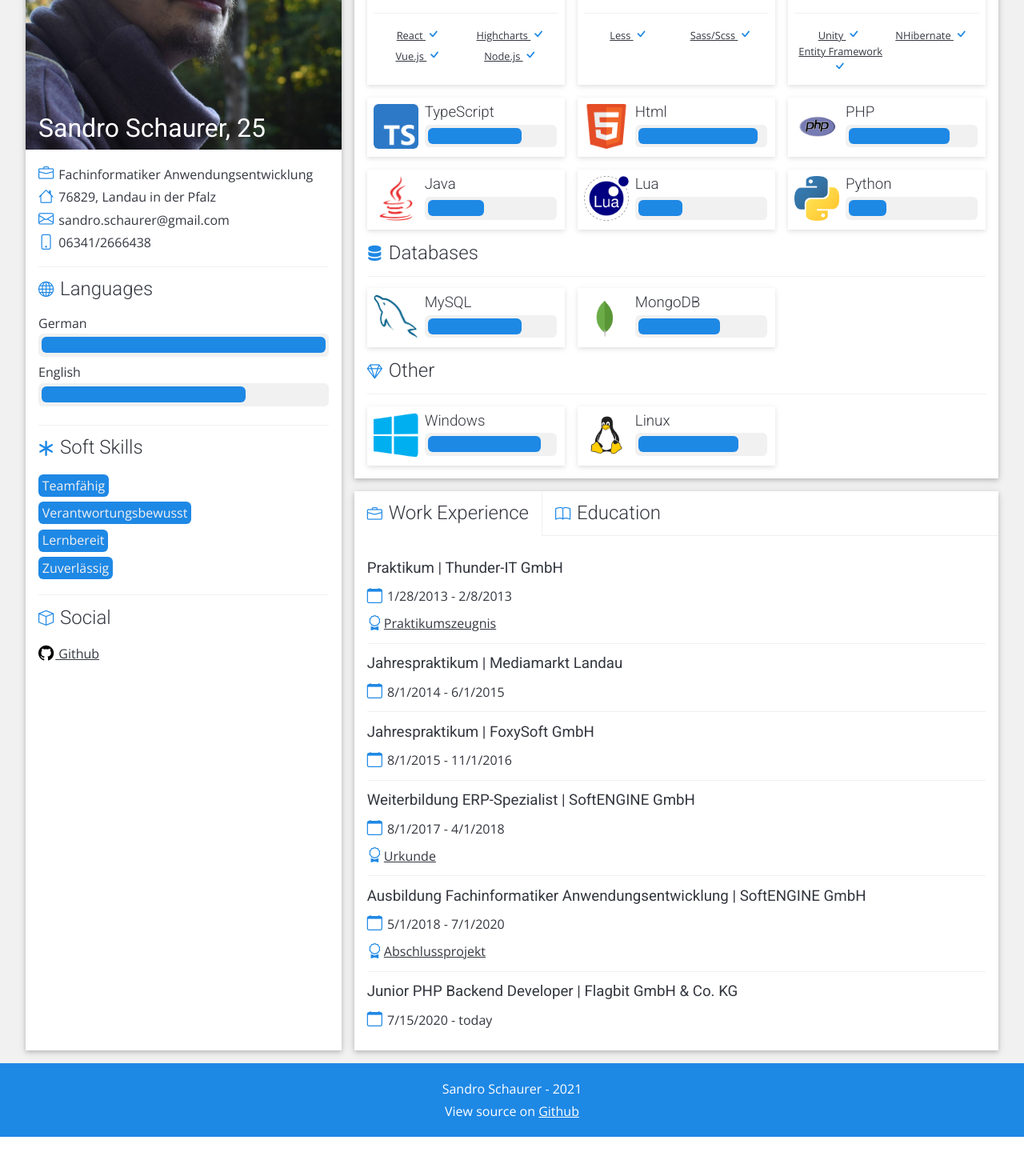
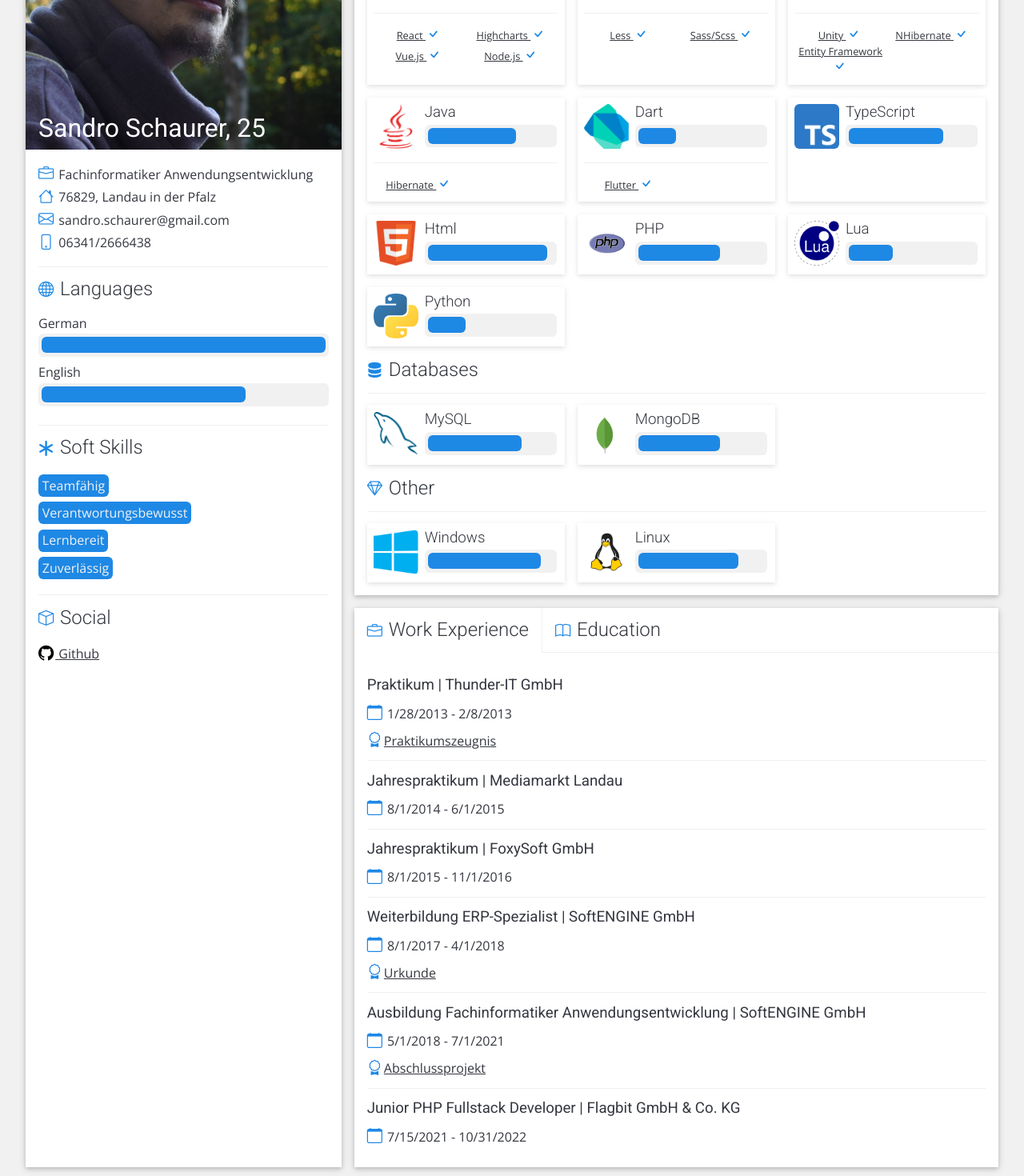
Before and after one commit to revolve-ai/cv, a React (Create React App) app: page / in a window 1280 px wide. Shown: the part 240-1710 px from the top of the page at 80% size. Before the commit the page ends 1661 px from the top, so only its background shows below. Built offline with nearby package versions, Linux system fonts and the light colour scheme.

Commit message:
fix: updated values to represent current state

```diff
--- a/src/components/panels/EducationPanel/EducationPanel.js
+++ b/src/components/panels/EducationPanel/EducationPanel.js
@@ -41,7 +41,7 @@ export default class EducationPanel extends React.Component {
             {
                 title: 'Ausbildung Fachinformatiker Anwendungsentwicklung | SoftENGINE GmbH',
                 from: new Date(2018, 4).toLocaleDateString(),
-                to: new Date(2020, 6).toLocaleDateString(),
+                to: new Date(2021, 6).toLocaleDateString(),
                 description: (
                     <div>
                         <i className="bi bi-award"></i>
@@ -50,9 +50,9 @@ export default class EducationPanel extends React.Component {
                 )
             },
             {
-                title: 'Junior PHP Backend Developer | Flagbit GmbH & Co. KG',
-                from: new Date(2020, 6, 15).toLocaleDateString(),
-                to: 'today'
+                title: 'Junior PHP Fullstack Developer | Flagbit GmbH & Co. KG',
+                from: new Date(2021, 6, 15).toLocaleDateString(),
+                to: new Date(2022, 9, 31).toLocaleDateString()
             }
         ],
         educationItems: [
--- a/src/components/panels/SkillPanel/SkillPanel.js
+++ b/src/components/panels/SkillPanel/SkillPanel.js
@@ -10,7 +10,7 @@ export default class WorkPanel extends React.Component {
             {
                 name: "JavaScript",
                 image: "./data/images/JavaScriptLogo.png",
-            value: 90,
+                value: 90,
                 perks: [
                     <a href="https://reactjs.org/" target="_blank" rel="noreferrer">React <i className="bi bi-check"></i></a>,
                     <a href="https://www.highcharts.com/" target="_blank" rel="noreferrer">Highcharts <i className="bi bi-check"></i></a>,
@@ -21,7 +21,7 @@ export default class WorkPanel extends React.Component {
             {
                 name: "CSS",
                 image: "./data/images/CSS3Logo.png",
-                value: 82,
+                value: 85,
                 perks: [
                     <a href="https://lesscss.org/" target="_blank" rel="noreferrer">Less <i className="bi bi-check"></i></a>,
                     <a href="https://sass-lang.com/" target="_blank" rel="noreferrer">Sass/Scss <i className="bi bi-check"></i></a>
@@ -30,11 +30,27 @@ export default class WorkPanel extends React.Component {
             {
                 name: "C#",
                 image: "./data/images/CSharpLogo.png",
-                value: 75,
+                value: 70,
                 perks: [
                     <a href="https://unity.com/de" target="_blank" rel="noreferrer">Unity <i className="bi bi-check"></i></a>,
                     <a href="https://nhibernate.info/">NHibernate <i className="bi bi-check"></i></a>,
                     <a href="https://docs.microsoft.com/de-de/ef/">Entity Framework <i className="bi bi-check"></i></a>
+                ]
+            },
+            {
+                name: "Java",
+                image: "./data/images/JavaLogo.png",
+                value: 70,
+                perks: [
+                    <a href="https://hibernate.org/orm/" target="_blank" rel="noreferrer">Hibernate <i className='bi bi-check'></i></a>
+                ]
+            },
+            {
+                name: "Dart",
+                image: "./data/images/DartLogo.png",
+                value: 30,
+                perks: [
+                    <a href="https://flutter.dev/" target="_blank" rel="noreferrer">Flutter <i className="bi bi-check"></i></a>
                 ]
             },
             {
@@ -52,13 +68,7 @@ export default class WorkPanel extends React.Component {
             {
                 name: "PHP",
                 image: "./data/images/PHPLogo.png",
-                value: 80,
-                perks: []
-            },
-            {
-                name: "Java",
-                image: "./data/images/JavaLogo.png",
-                value: 45,
+                value: 65,
                 perks: []
             },
             {
@@ -104,9 +114,9 @@ export default class WorkPanel extends React.Component {
         ],
         projects: [
             {
-                name: <a href="https://github.com/Aruinerk/CVHost" target="_blank" rel="noreferrer">CVHost</a>,
+                name: <a href="https://github.com/r-evolve/cv" target="_blank" rel="noreferrer">CV</a>,
                 image: "./data/images/GitHubLogo.png",
-                progress: 80,
+                progress: 100,
                 perks: [
                     "JavaScript/React"
                 ],
@@ -127,16 +137,17 @@ export default class WorkPanel extends React.Component {
                 ]
             },
             {
-                name: <a href="https://github.com/AruOnline/DBCache" target="_blank" rel="noreferrer">AruOnline/DBCache</a>,
+                name: "DriftCity Origin",
                 image: "./data/images/GitHubLogo.png",
-                progress: 90,
+                progress: 80,
                 perks: [
-                    "C#/.NET Standard",
-                    "NHibernate"
+                    "Java",
+                    "Hibernate",
+                    "Networking",
+                    "Security"
                 ],
                 description: [
-                    "DBCache ist eine C#-Anwendung, welche als bindeglied zwischen einer MySQL/MariaDB Datenbank und einer C# Laufzeit dient. " +
-                    "Das Hauptaugenmerk liegt auf Performance und Clean-Code."
+                    "DriftCity Origin ist ein privates Langzeitprojekt, welches darauf abzielt das damalige Spiel vollständig zu Emulieren."
                 ]
             }
         ]
```
Also changed, not shown: public/data/images/DartLogo.png (added), 1 other file (tests, documents, lock files or other folders).
